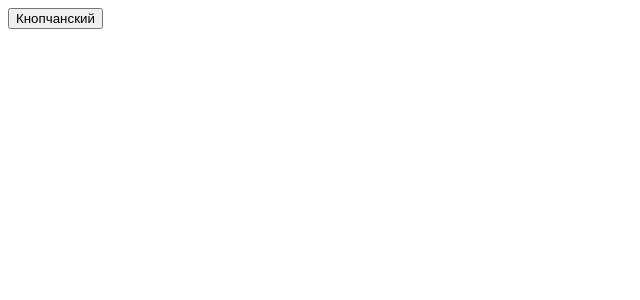
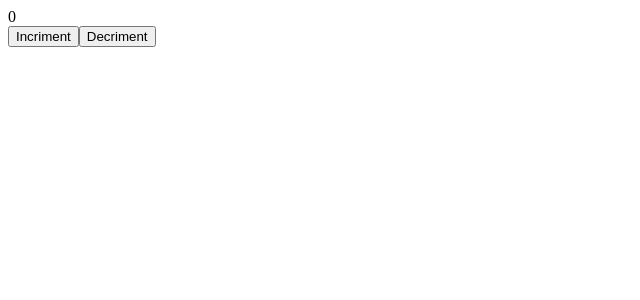
Before and after one commit to dash-cat/course, a React (Create React App) app: page / in a window 1280 px wide. Shown: the top 300 px of the page, without its empty margins (0-640 px from the left). Built offline with nearby package versions, Linux system fonts and the light colour scheme.

Commit message:
set dinamic likes

```diff
--- a/src/App.js
+++ b/src/App.js
@@ -1,10 +1,20 @@
-import React from 'react'
+import React, { useState } from 'react'
 
 const App = () => {
+    const [likes, setLikes] = useState(0)
+
+    function incriment() {
+        setLikes(likes + 1)
+    }
+
+    function decriment() {
+        setLikes(likes - 1)
+    }
     return (
         <div className='App'>
-            <button>Incriment</button>
-            <button>Decriment</button>
+            <div>{likes}</div>
+            <button onClick={incriment}>Incriment</button>
+            <button onClick={decriment}>Decriment</button>
         </div>
     )
 }
--- a/src/index.js
+++ b/src/index.js
@@ -3,8 +3,6 @@ import ReactDOM from 'react-dom'
 import App from './App'
 
 ReactDOM.render(
-    React.createElement('button',
-    {onClick: () => console.log('Шершень')},
-    'Кнопчанский'),
+    <App/>,
     document.getElementById('root')
 )
```
